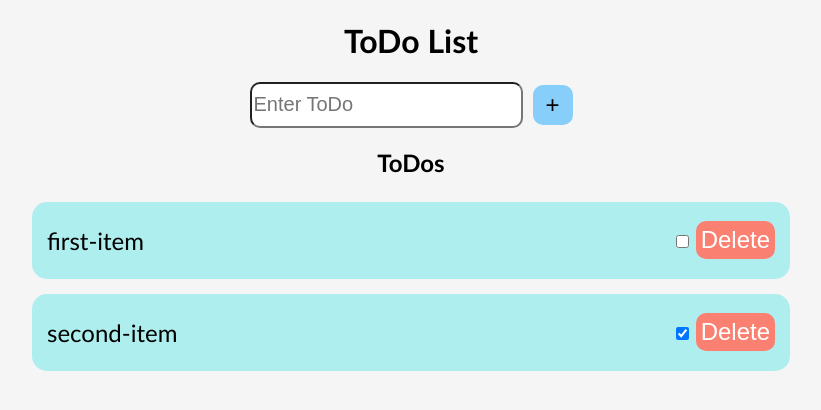
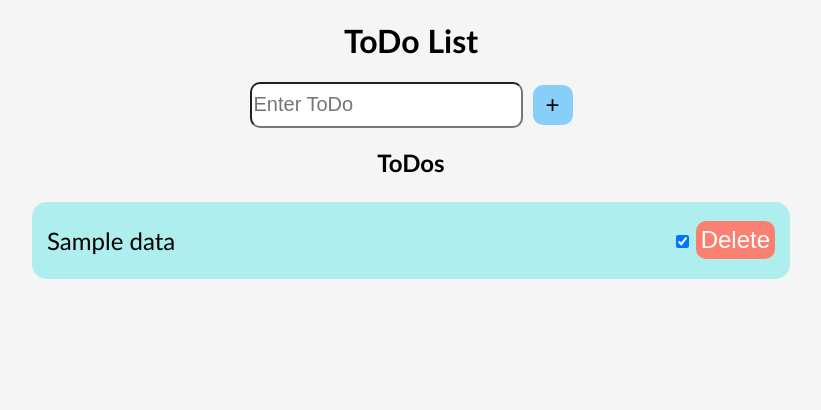
Before and after one commit to B180248ME/ToDoList, a Flask app: page / in a window 1280 px wide. Shown: the top 410 px of the page, without its empty margins (229-1050 px from the left). Run offline with Flask 3, Linux system fonts and the light colour scheme; tables that the repository leaves empty hold one stand-in row (values such as "Sample post").

Commit message:
using sqlite db for storage

```diff
--- a/app.py
+++ b/app.py
@@ -1,46 +1,38 @@
 from flask import Flask, render_template,url_for,request,redirect
 import random
+from sqllite import SQLITE_UTILS
 app = Flask(__name__)
 
-listed_items = [
-    {
-        'name':'first-item',
-        'id':1,
-        'checked':False
-    },
-    {
-        'name':'second-item',
-        'id':2,
-        'checked':True
-    }
-]
+sqlite = SQLITE_UTILS()
+items_data = sqlite.readData()
 @app.route("/",methods = ['GET','POST'])
 @app.route("/home",methods = ['GET','POST'])
 def home():
     if request.method == 'POST':
         item_name= request.form['todo_name']
         new_id = random.randint(1,1000)
-        new_item = {
-            'name':item_name,
-            'id':new_id,
-            'checked':False
-        }
-        listed_items.append(new_item)
-    return render_template("index.html",items=listed_items)
+        sqlite.insertData((item_name,new_id,0))
+
+    items_data = sqlite.readData()
+    print(items_data,"LISTEDD")
+    return render_template("index.html",items=items_data)
 
 @app.route("/check/<int:todo_id>",methods = ['POST'])
 def check(todo_id):
-    for item in listed_items:
-        if item['id']==todo_id:
-            item['checked']=not item['checked']
+    items_data = sqlite.readData()
+    for item in items_data:
+        if item[1]==todo_id:
+            new_check = 1 - item[2]
+            sqlite.updateChecked(item[0],item[1],new_check)
             break
     return redirect(url_for('home'))
 
 @app.route("/delete/<int:todo_id>",methods = ['POST'])
 def delete(todo_id):
-    for item in listed_items:
-        if item['id']==todo_id:
-            listed_items.remove(item)
+    items_data = sqlite.readData()
+    for item in items_data:
+        if item[1]==todo_id:
+            sqlite.deleteData(todo_id)
             break
     return redirect(url_for('home'))
 
--- /dev/null
+++ b/sqllite.py
@@ -0,0 +1,79 @@
+import sqlite3
+import os
+
+class SQLITE_UTILS:
+    def __init__(self):
+        try:
+            self.conn = sqlite3.connect(os.path.join(os.getcwd(), 'ToDoList.db'))
+            self.cursor = self.conn.cursor()
+            self._verify_tables()
+
+        except Exception as e:
+            print('Error in SQLITE UTILS: ', str(e))
+
+    def _open_conn(self):
+        try:
+            self.conn = sqlite3.connect(os.path.join(os.getcwd(), 'ToDoList.db'))
+        except:
+            pass
+
+    def _close_conn(self):
+        try:
+            self.conn.close()
+        except:
+            pass
+
+    def _verify_tables(self):
+        self._open_conn()
+
+        self.conn.execute('''
+            CREATE TABLE  IF NOT EXISTS  ITEMS_DATA(
+                NAME TEXT,
+                ID NUMERIC,
+                CHECKED NUMERIC
+            );
+        ''')
+
+        self._close_conn()
+
+    def insertData(self, data : list):
+        self._open_conn()
+        sql = f"""
+            INSERT INTO ITEMS_DATA (NAME, ID, CHECKED)
+            VALUES {data}
+        """
+
+        self.conn.execute(sql)
+        self.conn.commit()
+        self._close_conn()
+        print("INSERTED")
+
+    def readData(self):
+        self._open_conn()
+        sql = "SELECT NAME, ID, CHECKED from ITEMS_DATA"
+
+        res = self.conn.execute(sql)
+        res = res.fetchall()
+        self._close_conn()
+        return res
+
+
+    def updateChecked(self, name,id,new_check):
+        self._open_conn()
+
+        sql = f"UPDATE ITEMS_DATA SET CHECKED = {new_check} WHERE NAME = '{name}' AND ID = '{id}'"
+
+        self.conn.execute(sql)
+        self.conn.commit()
+        self._close_conn()
+        print('UPDATED')
+
+    def deleteData(self, id):
+        self._open_conn()
+
+        sql = f"DELETE from ITEMS_DATA WHERE ID = '{id}'"
+
+        self.conn.execute(sql)
+        self.conn.commit()
+        self._close_conn()
+        print("DELETED")
--- a/templates/index.html
+++ b/templates/index.html
@@ -8,7 +8,7 @@
 </head>
 <body>
     <h1>ToDo List</h1>
-    <form action="{{ url_for('home') }} " class="input-container" method="POST">
+    <form action="{{ url_for('home')}} " class="input-container" method="POST">
         <input type="text" placeholder="Enter ToDo" name="todo_name" id="input-todo">
         <button id="add-todo">+</button>
     </form>
@@ -16,12 +16,12 @@
     <div class="todo-container">
         {% for item in items %}
             <div class="todo">
-                <p>{{item.name}}</p>
+                <p>{{item[0]}}</p>
                 <div class="actions">
-                    <form action="{{url_for('check',todo_id = item.id)}}" method="POST">
-                        <input type="checkbox" {% if item.checked %} checked {% endif %} onchange="this.form.submit()">
+                    <form action="{{url_for('check',todo_id = item[1])}}" method="POST">
+                        <input type="checkbox" {% if item[2] %} checked {% endif %} onchange="this.form.submit()">
                     </form>
-                    <form action="{{url_for('delete',todo_id = item.id)}}" method="POST">
+                    <form action="{{url_for('delete',todo_id = item[1])}}" method="POST">
                         <button>Delete</button>
                     </form>
                 </div>
```
Also changed, not shown: 1 other file.
